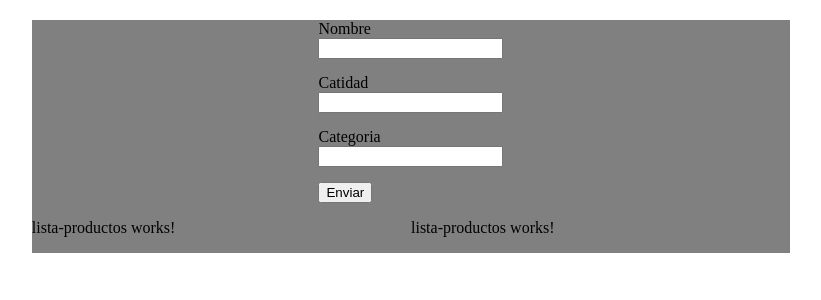
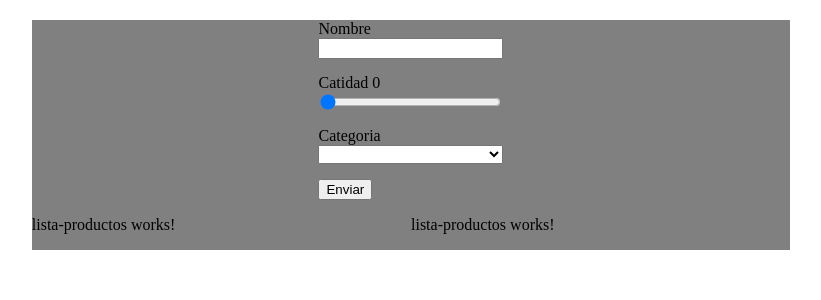
Before and after one commit to cdgutierrez456/ListaCompra, an Angular app: page / in a window 1280 px wide. Shown: the top 300 px of the page, without its empty margins (229-1050 px from the left). Built offline with nearby package versions, Linux system fonts and the light colour scheme.

Commit message:
Emitiendo datos del formulario (el nuevo Producto)

```diff
--- a/src/app/app.module.ts
+++ b/src/app/app.module.ts
@@ -1,5 +1,6 @@
 import { NgModule } from '@angular/core';
 import { BrowserModule } from '@angular/platform-browser';
+import { FormsModule } from '@angular/forms'
 
 import { AppComponent } from './app.component';
 import { FormularioComponent } from './components/formulario/formulario.component';
@@ -12,7 +13,8 @@ import { ListaProductosComponent } from './components/lista-productos/lista-prod
     ListaProductosComponent
   ],
   imports: [
-    BrowserModule
+    BrowserModule,
+    FormsModule
   ],
   providers: [],
   bootstrap: [AppComponent]
--- a/src/app/components/formulario/formulario.component.html
+++ b/src/app/components/formulario/formulario.component.html
@@ -1,15 +1,20 @@
 <div class="formulario">
     <div class="form-group">
         <label>Nombre</label>
-        <input type="text">
+        <input type="text" [(ngModel)]="nuevoProducto.nombre">
     </div>
     <div class="form-group">
-        <label>Catidad</label>
-        <input type="text">
+        <label>Catidad {{ nuevoProducto.cantidad }}</label>
+        <input type="range" min="0" max="20" step="1" [(ngModel)]="nuevoProducto.cantidad">
     </div>
     <div class="form-group">
         <label>Categoria</label>
-        <input type="text">
+        <select [(ngModel)]='nuevoProducto.categoria'>
+            <option value="carnes">Carnes</option>
+            <option value="frutas">Frutas</option>
+            <option value="hogar">Hogar</option>
+            <option value="panaderia">Panadería</option>
+        </select>
     </div>
-    <button>Enviar</button>
+    <button (click)='onClick()'>Enviar</button>
 </div>
--- a/src/app/components/formulario/formulario.component.ts
+++ b/src/app/components/formulario/formulario.component.ts
@@ -1,4 +1,5 @@
-import { Component, OnInit } from '@angular/core';
+import { Component, EventEmitter, OnInit, Output } from '@angular/core';
+import { Producto } from '../../models/producto.models'
 
 @Component({
   selector: 'app-formulario',
@@ -7,9 +8,20 @@ import { Component, OnInit } from '@angular/core';
 })
 export class FormularioComponent implements OnInit {
 
-  constructor() { }
+  @Output() productoCreado: EventEmitter<Producto>;
+
+  nuevoProducto: Producto;
+
+  constructor() {
+    this.nuevoProducto = new Producto();
+    this.productoCreado = new EventEmitter();
+  }
 
   ngOnInit(): void {
   }
 
+  onClick() {
+    this.productoCreado.emit(this.nuevoProducto);
+  }
+
 }
--- a/src/app/models/producto.models.ts
+++ b/src/app/models/producto.models.ts
@@ -2,12 +2,12 @@ export class Producto {
 
     nombre: string;
     cantidad: number;
-    departamento: string;
+    categoria: string;
 
-    constructor(pNombre: string, pCantidad: number, pDepartamento: string) {
+    constructor(pNombre: string = '', pCantidad: number = 0, pCategoria: string = '') {
         this.nombre = pNombre;
         this.cantidad = pCantidad;
-        this.departamento = pDepartamento;
+        this.categoria = pCategoria;
     }
 
 }
```
